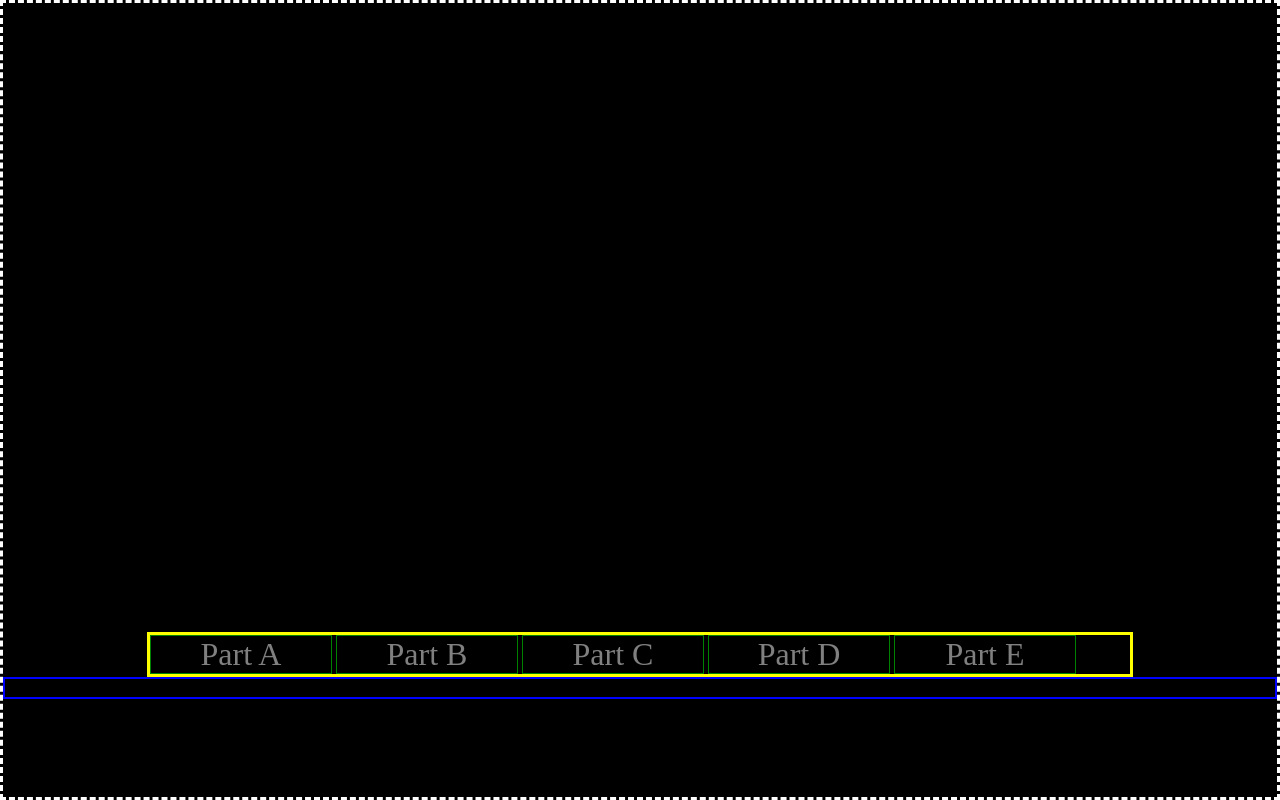
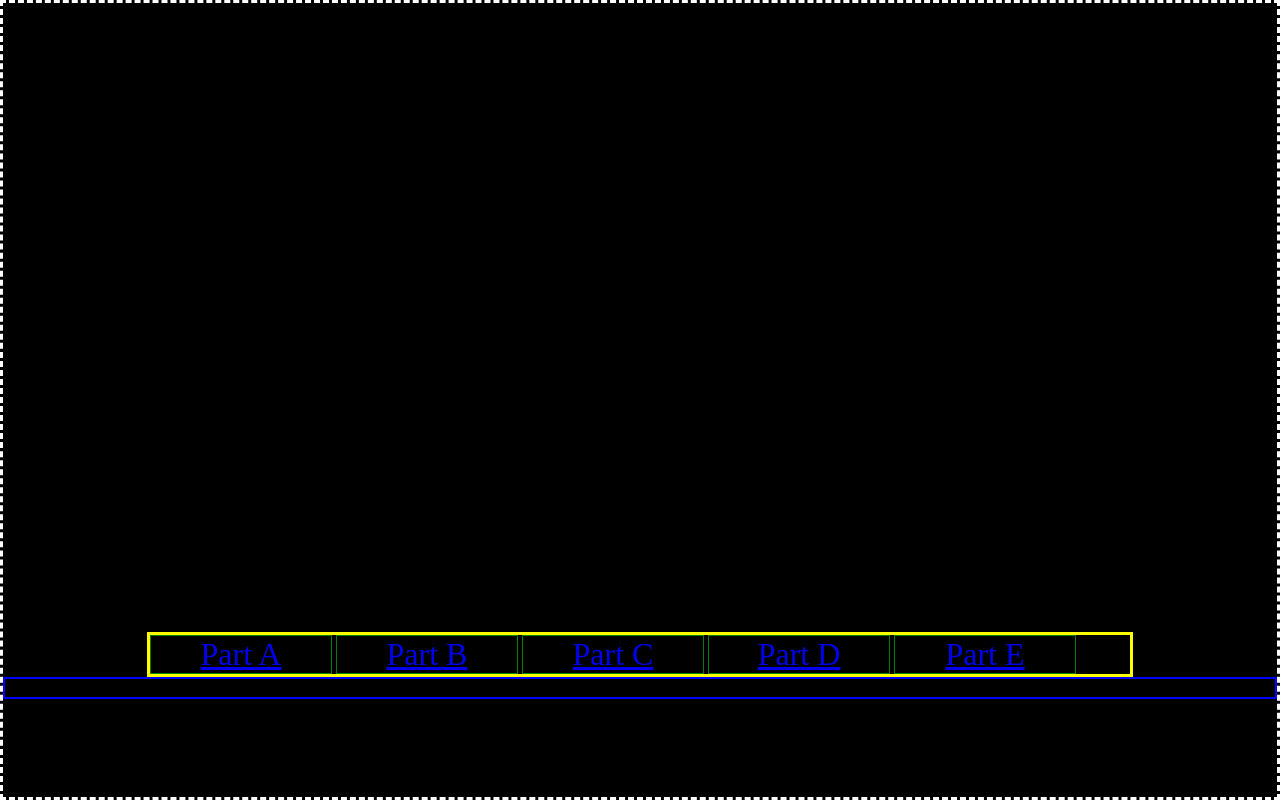
Before and after one commit to MDebera/talletesjulio, a plain HTML site: page index.html in a window 1280 px wide. Drawn offline with Linux system fonts and the light colour scheme.

Commit message:
added href

```diff
--- a/index.html
+++ b/index.html
@@ -16,11 +16,11 @@
 
 	<nav>
 		<div class="navegador">
-			<div class="sub">Part A</div>
-			<div class="sub">Part B</div>
-			<div class="sub">Part C</div>
-			<div class="sub">Part D</div>
-			<div class="sub">Part E</div>
+			<div class="sub"><a href="secciona.html">Part A</a></div>
+			<div class="sub"><a href="secciona.html">Part B</a></div>
+			<div class="sub"><a href="secciona.html">Part C</a></div>
+			<div class="sub"><a href="secciona.html">Part D</a></div>
+			<div class="sub"><a href="secciona.html">Part E</a></div>
 		</div>
 	</nav>
 
```
